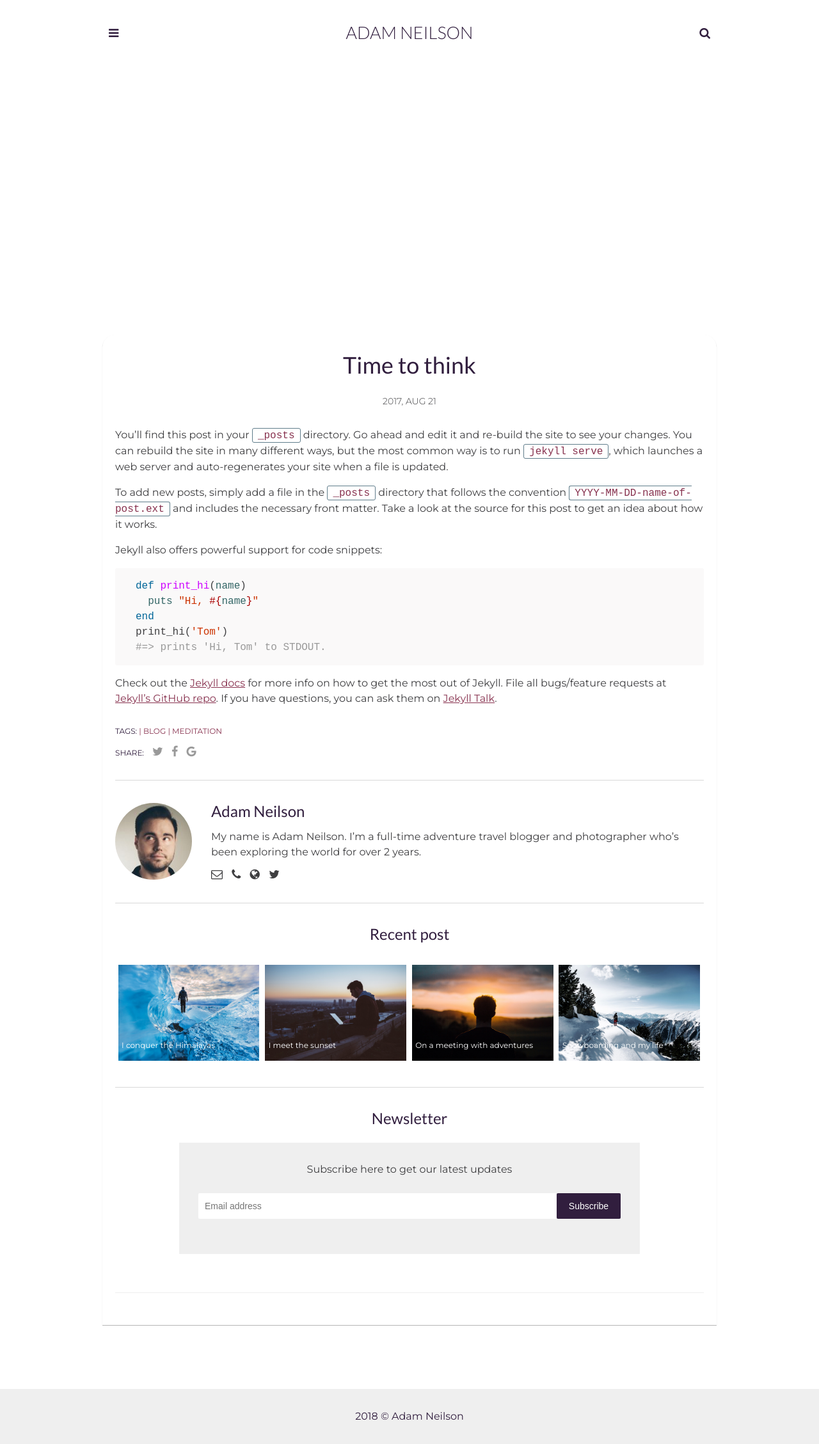
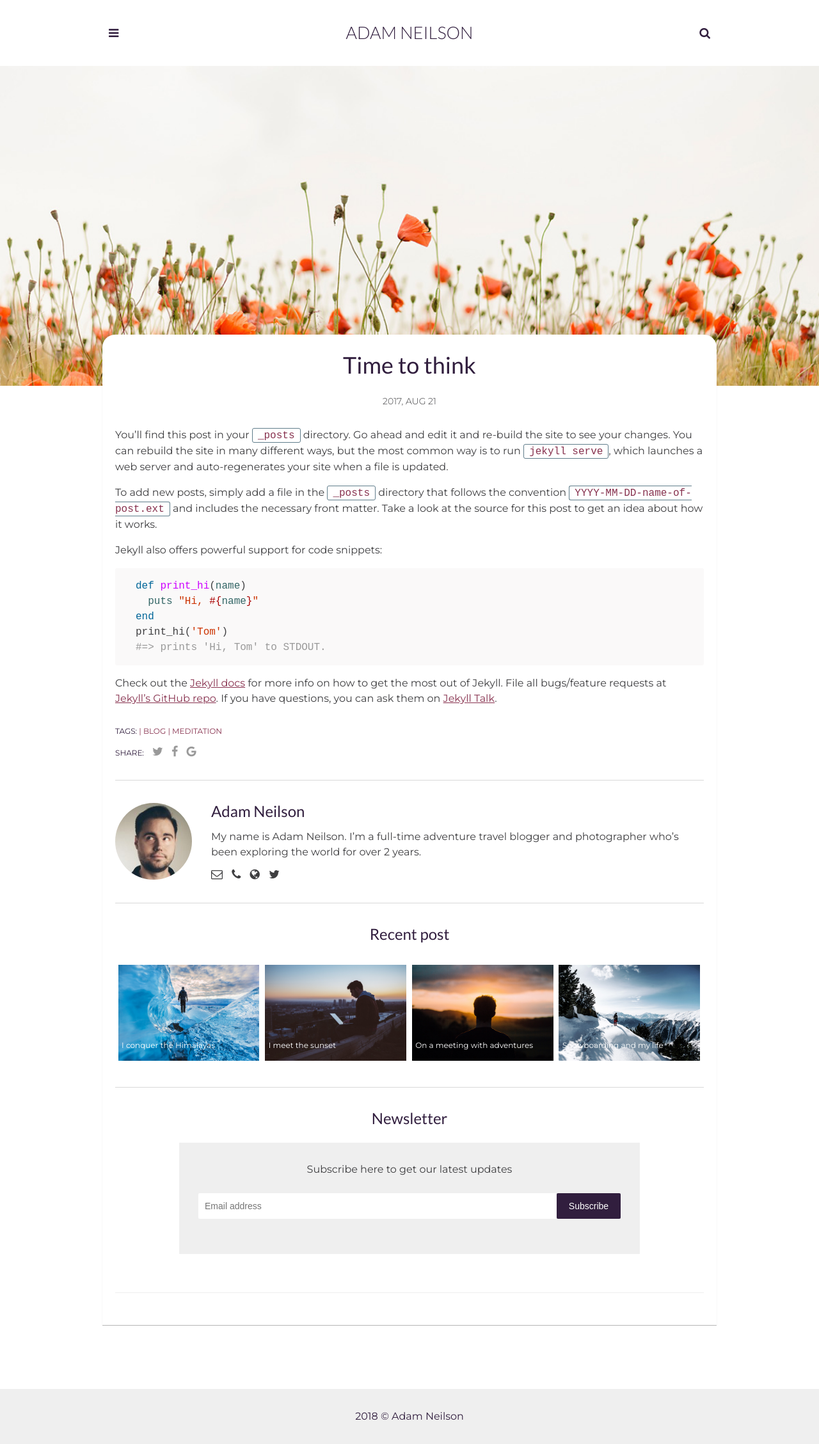
Before and after one commit to nguyentrantin98/nguyentrantin98.github.io, a Jekyll site: the page built from _posts/2017-08-21-time-to-think.markdown, in a window 1280 px wide. Shown: the whole page at 64% size. Built offline with Jekyll 4.4.1, drawn with Linux system fonts in a browser that asks for light colours; comment, search, counter and statistics services are not loaded.

Commit message:
Update post.html

```diff
--- a/_layouts/post.html
+++ b/_layouts/post.html
@@ -5,7 +5,7 @@ layout: default
   {% include header.html %}
   <article class="article-page">
     <div class="page-image">
-      <div class="cover-image" style="background: url({{"nguyentrantin98.github.io/assets/img/" | prepend: site.baseurl | append : page.img}}) center no-repeat; background-size: cover;"></div>
+      <div class="cover-image" style="background: url({{"/assets/img/" | prepend: site.baseurl | append : page.img}}) center no-repeat; background-size: cover;"></div>
     </div>
     <div class="wrapper">
       <div class="page-content">
```
